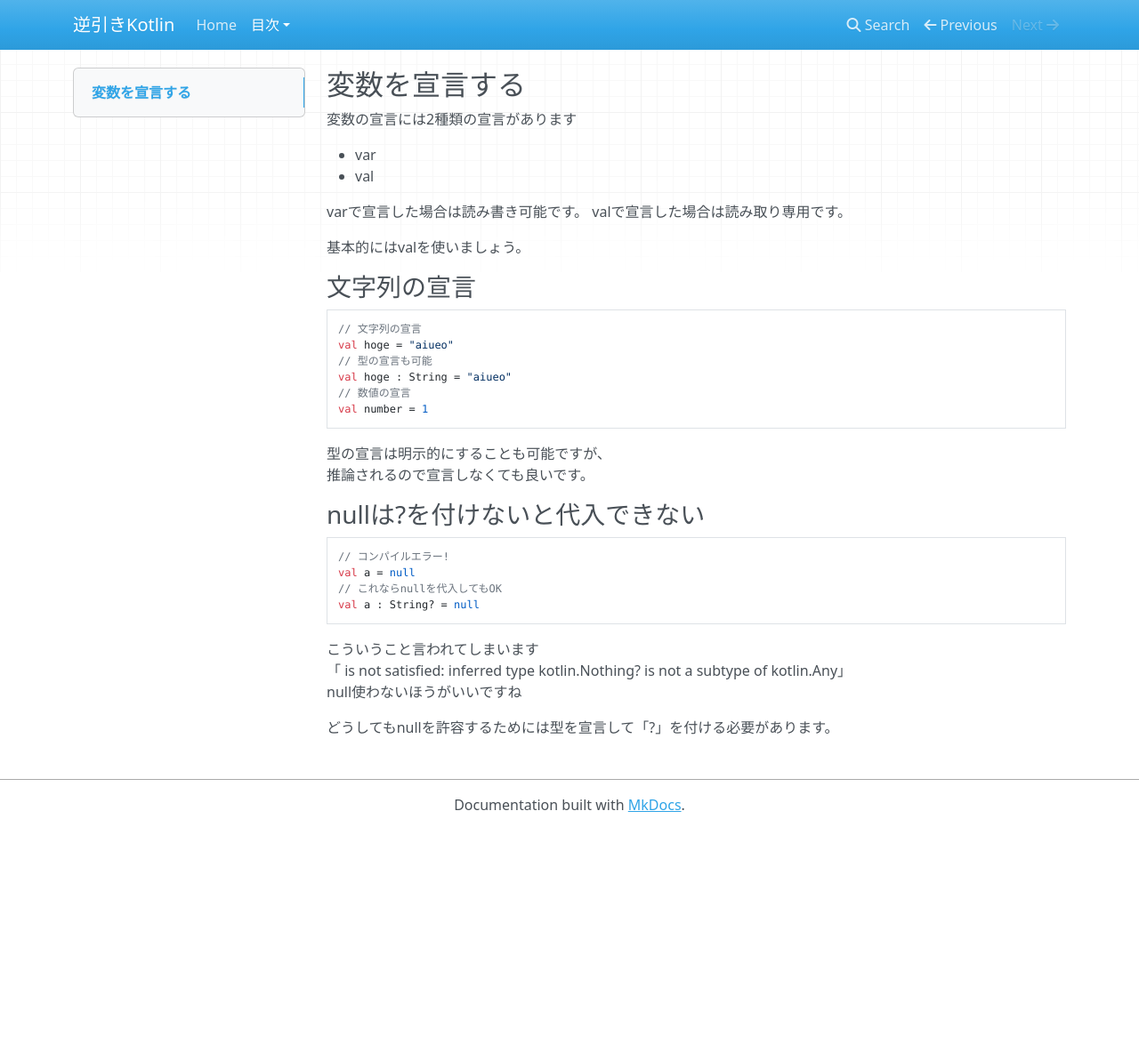
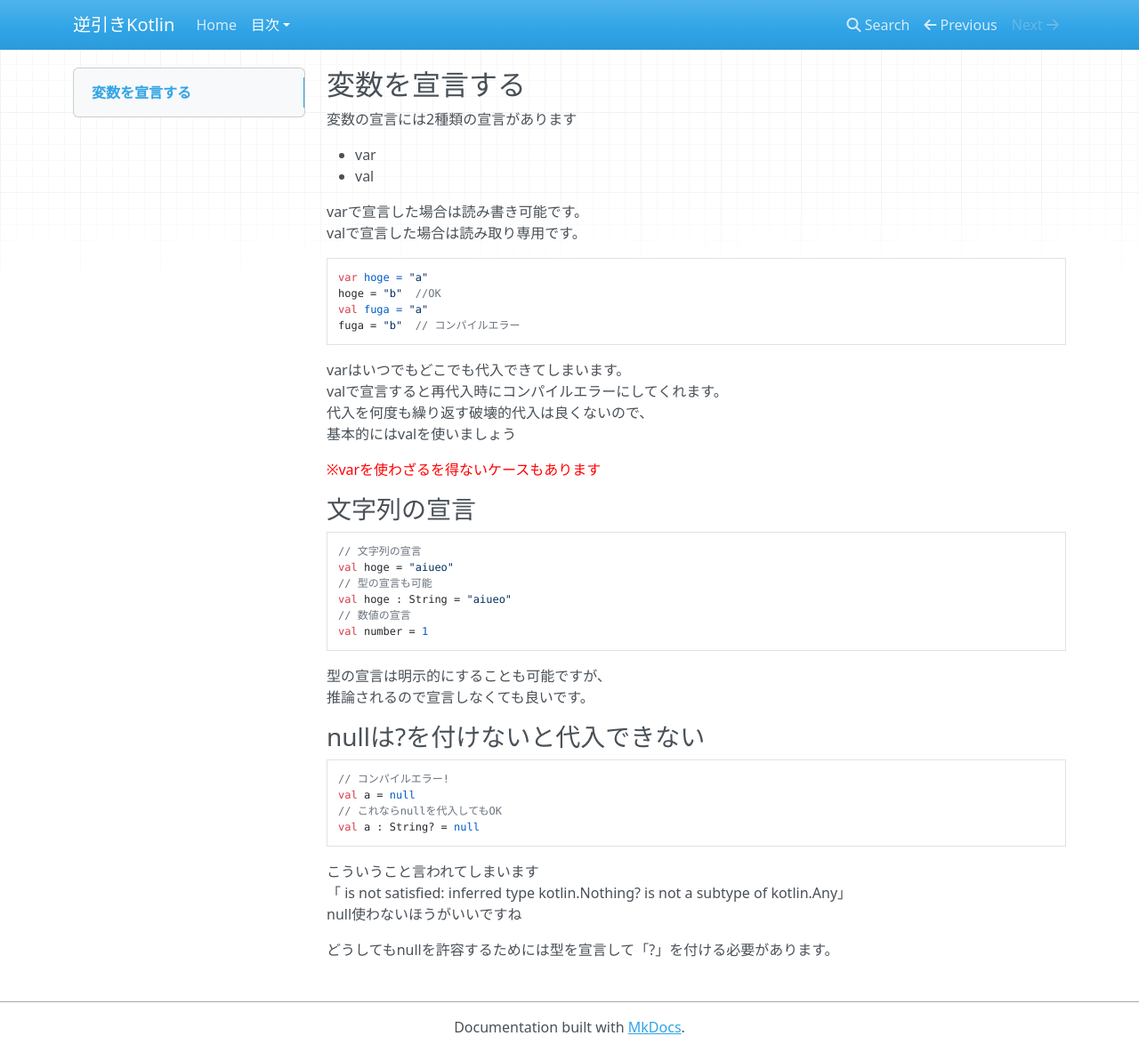
Before and after one commit to yyYank/kotlin-rev-solution, an MkDocs documentation site: the page built from docs/variable.md, in a window 1280 px wide and 1183 px high. Shown: the whole window at 89% size. Built offline with MkDocs 1.6.1, drawn with Linux system fonts in a browser that asks for light colours; nearby versions of some CDN libraries; old or Windows-style settings are respelled for this version of MkDocs.

Commit message:
変数の説明について、しおしおさんのプルリク取り込み。 少し細く追記。 型の宣言について新規作成。

```diff
--- a/docs/variable.md
+++ b/docs/variable.md
@@ -7,7 +7,19 @@
 varで宣言した場合は読み書き可能です。
 valで宣言した場合は読み取り専用です。
 
-基本的にはvalを使いましょう。
+
+
+    var hoge = "a"
+    hoge = "b"  //OK
+    val fuga = "a"
+    fuga = "b"  // コンパイルエラー
+
+varはいつでもどこでも代入できてしまいます。
+valで宣言すると再代入時にコンパイルエラーにしてくれます。
+代入を何度も繰り返す破壊的代入は良くないので、
+基本的にはvalを使いましょう
+
+<font color=red>※varを使わざるを得ないケースもあります</font>
 
 
 
```
Also changed, not shown: docs/index.md (+1 -1 lines).
